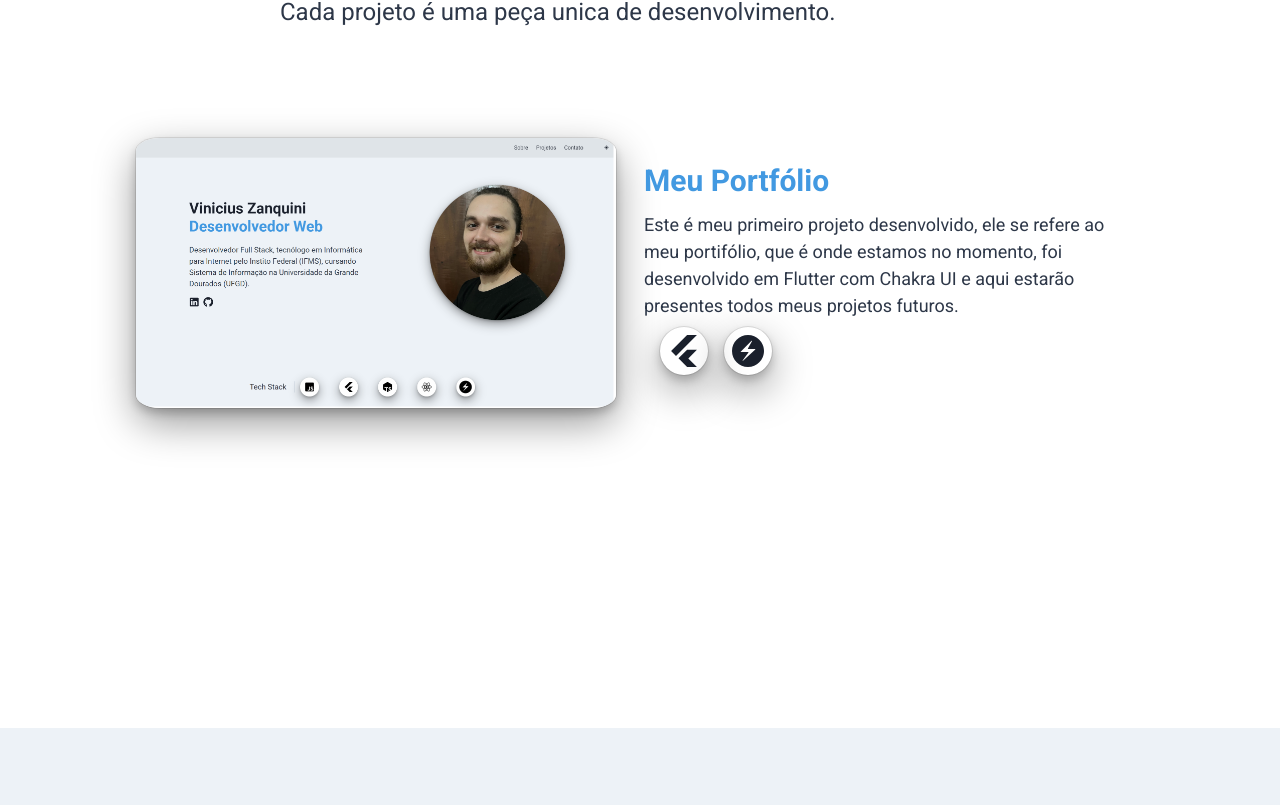
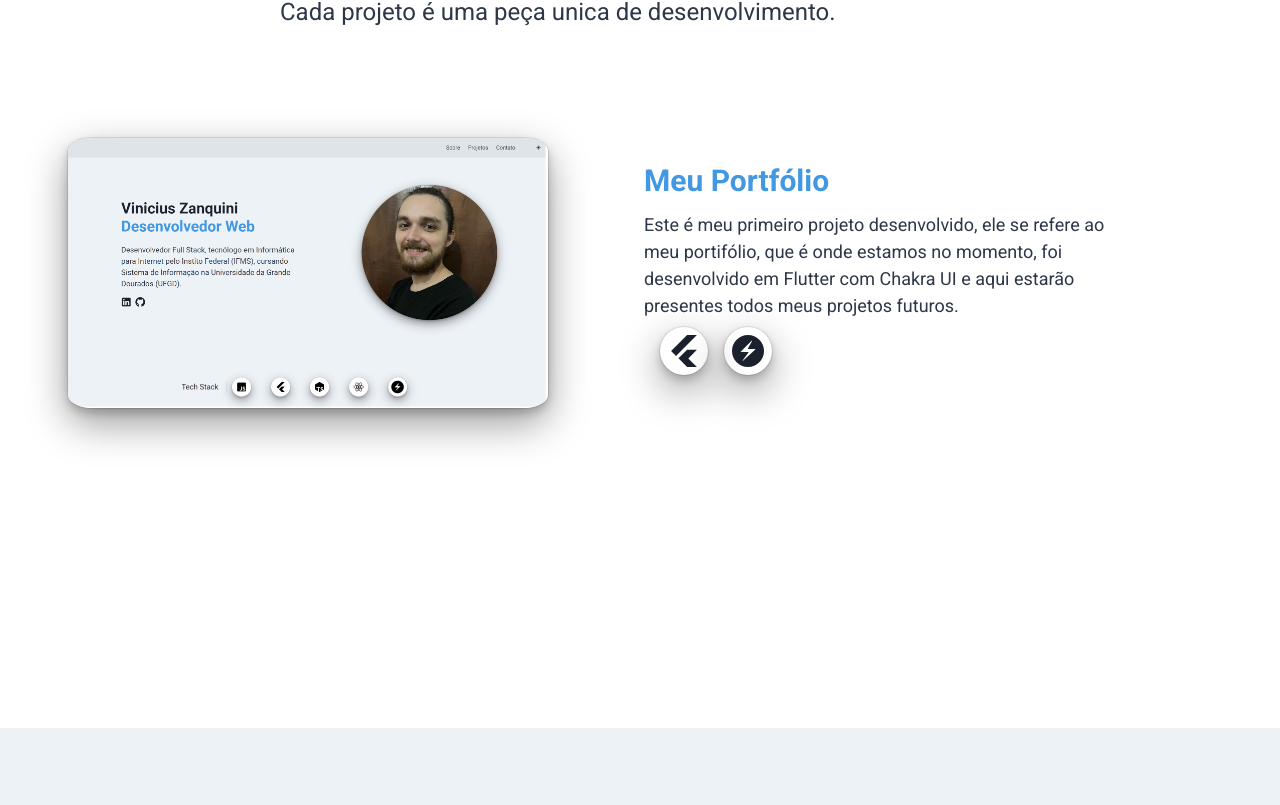
Before and after one commit to Janczeski/Portfolio, a Next.js app: page / in a window 1280 px wide. Shown: the part 895-1700 px from the top of the page. Built offline with nearby package versions, Linux system fonts and the light colour scheme.

Commit message:
fixing errors

```diff
--- a/components/About.tsx
+++ b/components/About.tsx
@@ -46,8 +46,8 @@ export default function About(){
                 <Stack spacing={5} w={'full'} maxW={'60vh'}>
                     <Image
                         alignSelf={'center'}
-                        maxH={['30vh', '40vh', '50vh']}
-                        maxW={['30vh', '40vh', '50vh']}
+                        maxH={['30vh', '30vh', '40vh', '50vh']}
+                        maxW={['30vh', '30vh', '40vh', '50vh']}
                         shadow={'dark-lg'}
                         borderRadius={'50%'}
                         src="/images/perfilphoto2.jpg"
--- a/components/Contact.tsx
+++ b/components/Contact.tsx
@@ -38,8 +38,9 @@ export default function Contact(){
                 </Flex>
 
                 <Flex>
-                    <Stack spacing={5} w={'full'} marginBottom={'20vh'} marginLeft={[0, 10, 20, 30, 40]}>
+                    <Stack spacing={5} w={'full'} marginBottom={'20vh'} marginLeft={[0, 10, 20, 30, 40]} align={'center'}>
                         <Image
+
                         borderRadius={'50%'}
                         shadow={'dark-lg'}
                         maxH={['30vh', '40vh']}
@@ -50,38 +51,5 @@ export default function Contact(){
                     </Stack>
                 </Flex>
         </Flex>
-
-
-
-        // <Stack minH={'100vh'} direction={{ base: 'column', md: 'row' }} id="Contato" bg={useColorModeValue('gray.100', 'gray.700')}>
-        //     <Flex p={5} flex={1} align={'center'} justify={'center'}>
-        //         <Stack maxW={'70vh'}>
-        //             <Heading fontSize={{ base: '3xl', md: '4xl', lg: '5xl' }}>
-        //                 <Text as={'span'}>
-        //                     Contate-me
-        //                 </Text>
-        //             </Heading>
-        //             <Text fontSize={{ base: 'md', lg: 'lg' }} color={useColorModeValue('gray.900', 'gray.100')} >
-        //                 Se gostou do meu trabalho e deseja se comunicar comigo, fique à vontade para me mandar uma mensagem!
-        //             </Text>
-        //             <ContactButton text='Whatsapp' icon={<AiOutlineWhatsApp size={40}/>} onClick={() => window.open('https://api.whatsapp.com/send?phone=5567998812814')}/>
-        //             <ContactButton text='Linkedin' icon={<AiOutlineLinkedin size={40}/>} onClick={() => window.open('https://www.linkedin.com/in/vinicius-zanquini-janczeski-3171b5141')}/>
-        //             <ContactButton text='E-Mail' icon={<MdOutlineEmail size={40}/>} onClick={() => copyShow()}/>
-        //         </Stack>
-        //     </Flex>
-
-        //     <Flex flex={1} align={'center'} justifyItems={'right'}>
-        //         <Stack spacing={5} w={'full'}>
-        //             <Image
-        //                 borderRadius={'50%'}
-        //                 shadow={'dark-lg'}
-        //                 boxSize={'40vh'}
-        //                 src="/images/contactphoto2.jpg"
-        //                 alt="Perfil"
-
-        //             />
-        //         </Stack>
-        //     </Flex>
-        // </Stack>
     )
 }
--- a/components/Projects.tsx
+++ b/components/Projects.tsx
@@ -18,7 +18,7 @@ export default function Projects(){
             </Flex>
 
             <Stack direction={{ base: 'column', md: 'row' }} paddingTop={'10vh'}>
-                <Flex flex={1} align={'center'} justify={'right'}>
+                <Flex flex={1} align={'center'} justify={'center'}>
                     <Stack spacing={5} w={'full'} maxW={'60vh'}>
                         <Image
                             shadow={'dark-lg'}
```
